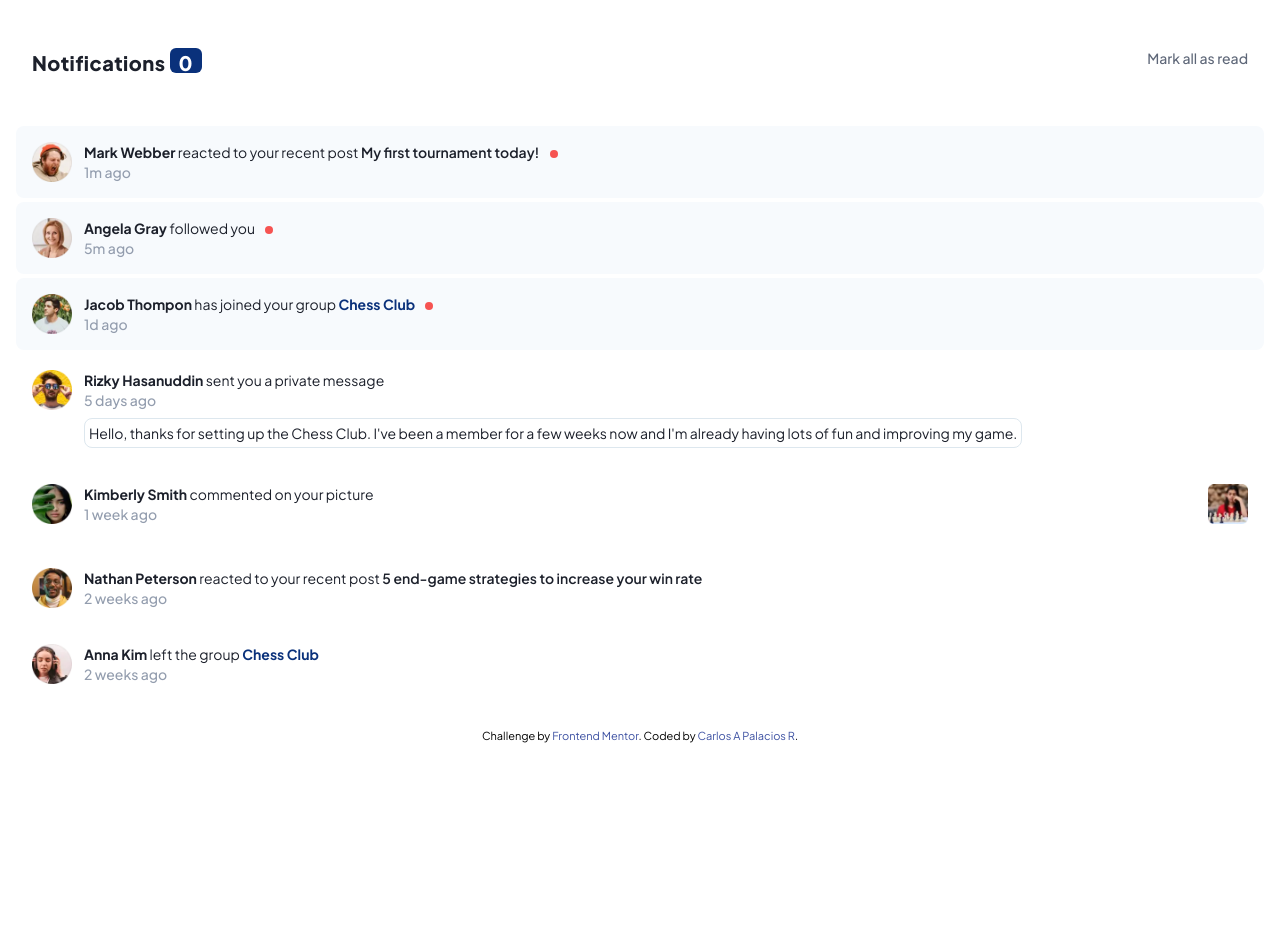
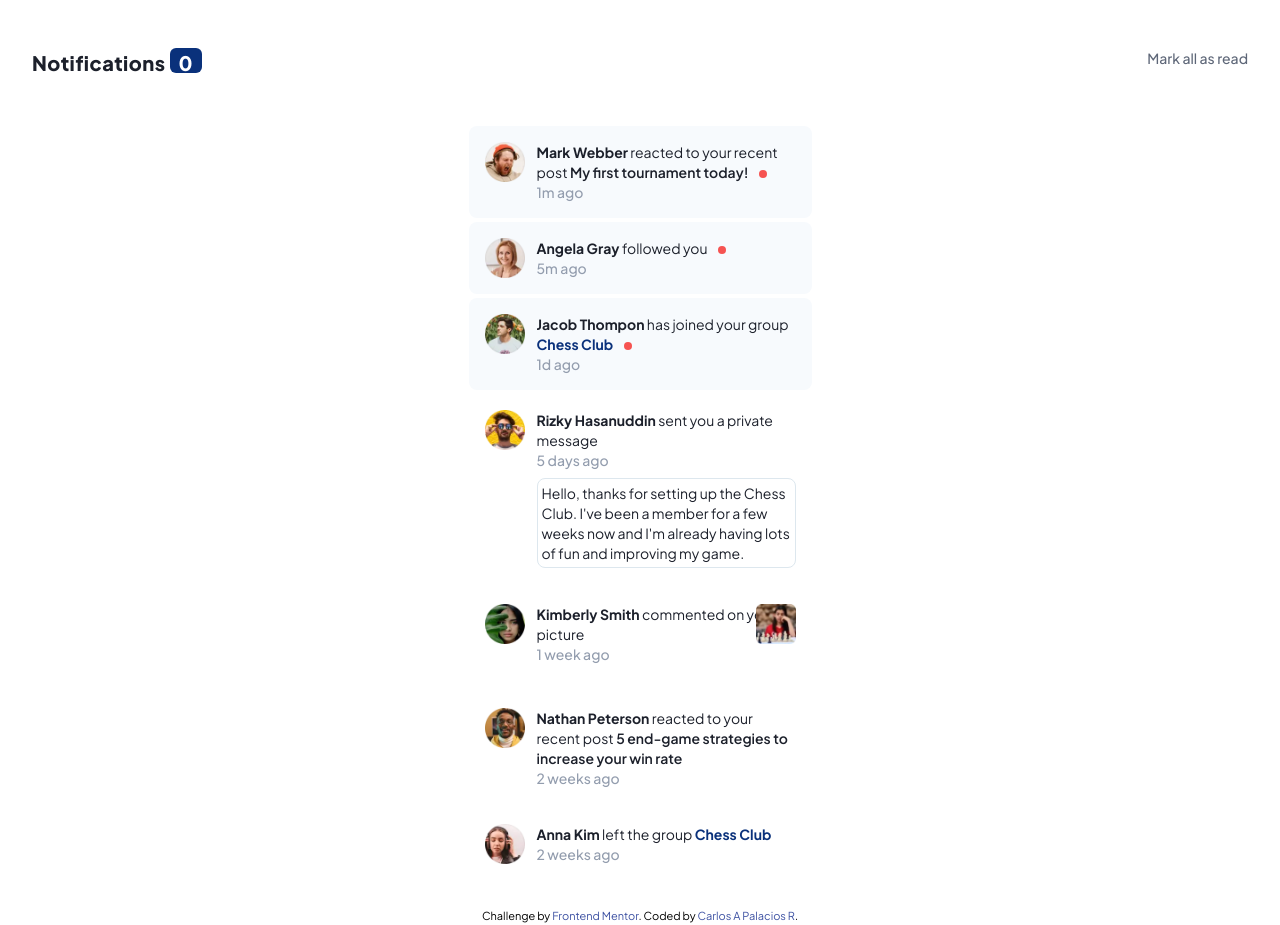
Before and after one commit to CarlosArgelio/challange-notification-page, a React (Vite) app: page / in a window 1280 px wide. Before the commit the page ends 800 px from the top, so only its background shows below. Built offline with nearby package versions, Linux system fonts and the light colour scheme.

Commit message:
style: repsonsi text-base

```diff
--- a/src/Pages/AsideNotification.tsx
+++ b/src/Pages/AsideNotification.tsx
@@ -11,7 +11,11 @@ export const Notification = () => {
           <ButtonMark />
         </div>
 
-        <div className="desktop:max-w-[343px] desktop:m-auto">
+        <div
+          className="
+            desktop:max-w-[343px] desktop:m-auto desktop:text-base
+            tablet:max-w-[343px] tablet:m-auto"
+        >
           <NotificationCard />
         </div>
       </section>
```
